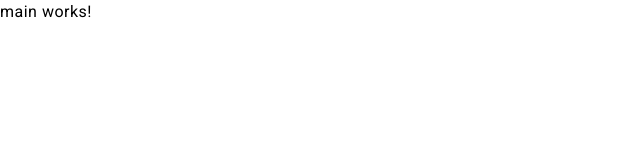
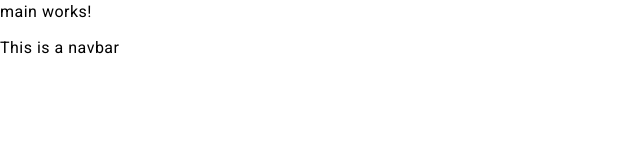
Before and after one commit to Zakieexe/Angular_Project, an Angular app: page / in a window 1280 px wide. Shown: the top 160 px of the page, without its empty margins (0-640 px from the left). Built offline with nearby package versions, Linux system fonts and the light colour scheme.

Commit message:
Added comment in navbar

```diff
--- a/src/app/app.component.html
+++ b/src/app/app.component.html
@@ -1,2 +1,2 @@
 <app-main></app-main>
-<nav></nav>
+<nav>This is a navbar</nav>
```
